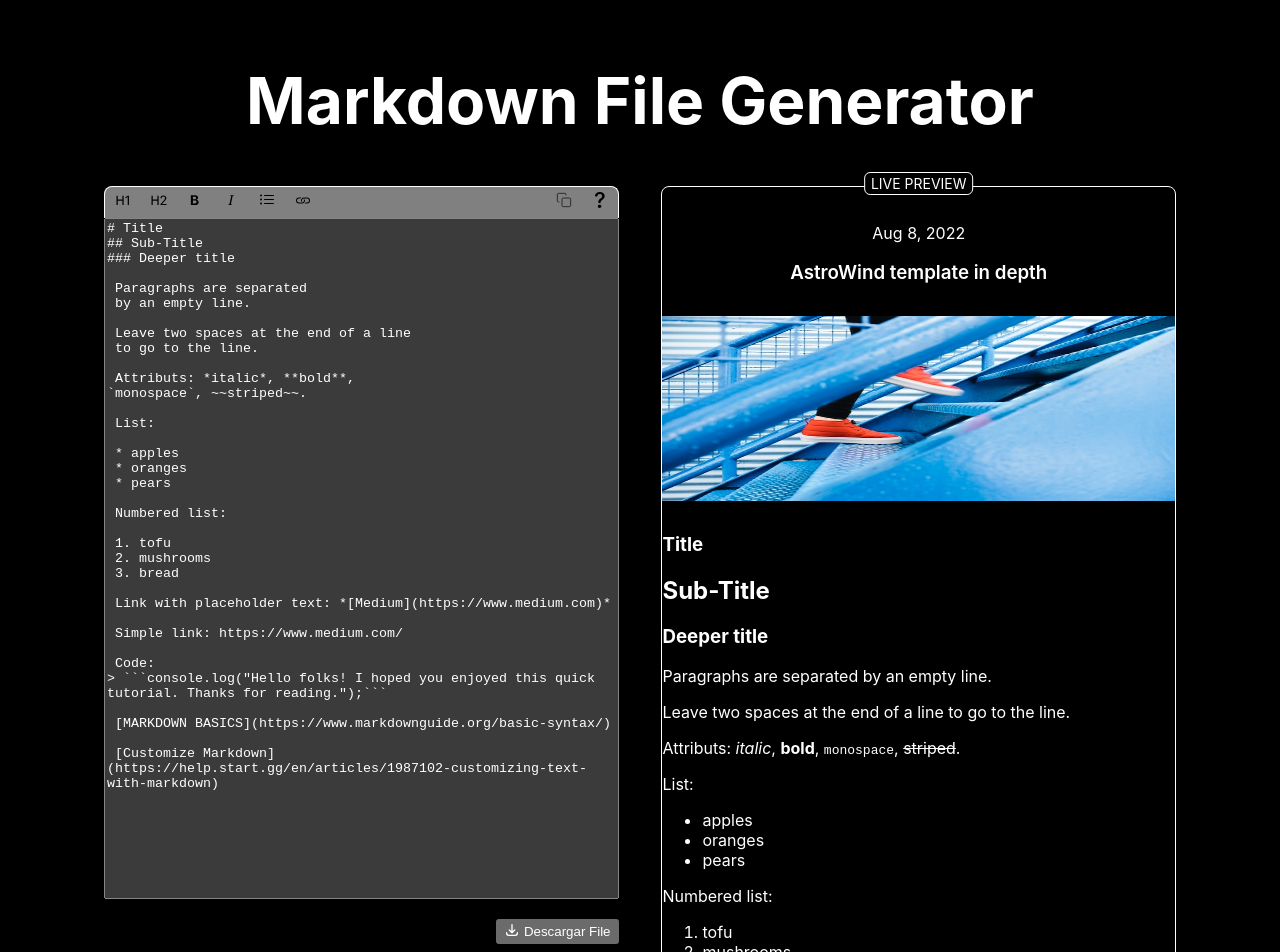
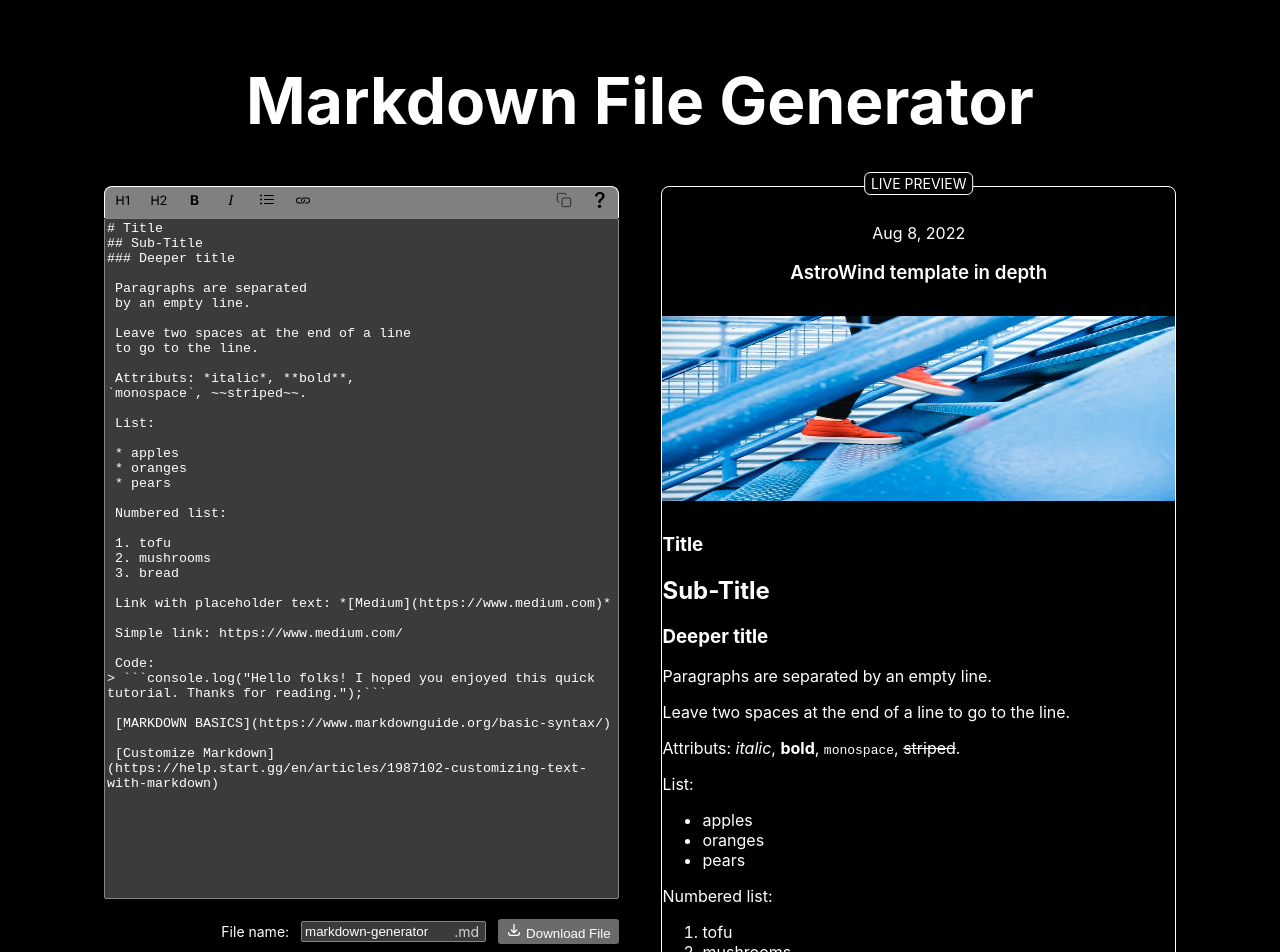
Before and after one commit to FranciscoDiazPaccot73/markdown-generator, a Next.js app: page / in a window 1280 px wide. Shown: the top 952 px of the page. Built offline with nearby package versions, Linux system fonts and the light colour scheme.

Commit message:
filename handler

```diff
--- /dev/null
+++ b/components/ActionsBar.js
@@ -0,0 +1,34 @@
+import { addTextFormat } from '../utils';
+
+import styles from '../styles/Home.module.css';
+
+const ActionsBar = ({ currentText, copyTextRef, textAreaRef }) => {
+  const handleText = (e) => {
+    addTextFormat(textAreaRef.current, e.target.id)
+  }
+
+  const handleCopy = () => {
+		if (currentText.length > 0) {
+			navigator.clipboard.writeText(currentText)
+      copyTextRef.current.style.display = 'inline-block'
+      setTimeout(() => {
+        copyTextRef.current.style.display = 'none'
+      }, 2000);
+		}
+	}
+
+  return (
+    <div className={styles.markdownActions}>
+      <div onClick={handleText}><i id="h1" className='h1' /></div>
+      <div onClick={handleText}><i id="h2" className='h2' /></div>
+      <div onClick={handleText}><i id="bold" className='bold' /></div>
+      <div onClick={handleText}><i id="italic" className='italic' /></div>
+      <div onClick={handleText}><i id="list-ul" className='list-ul' /></div>
+      <div onClick={handleText}><i id="link" className='link' /></div>
+      <div style={{marginLeft: "auto" }} onClick={handleCopy}><i className='copy' /></div>
+      <a href="/#footer"><i className='question' /></a>
+    </div>
+  )
+}
+
+export default ActionsBar;
--- /dev/null
+++ b/components/DownloadButton.js
@@ -0,0 +1,67 @@
+
+import { useState } from 'react';
+
+import { getExtension } from '../utils';
+
+import styles from '../styles/Home.module.css';
+
+const INITIAL_FILE_NAME = 'markdown-generator.md';
+
+const DownloadButton = ({ currentText }) => {
+  const [fileName, setFileName] = useState(INITIAL_FILE_NAME);
+  const [filenameToShow, setNameToShow] = useState('markdown-generator');
+
+  const download = () => {
+    const filename = fileName === '.md' ? INITIAL_FILE_NAME : fileName;
+    const file = new File([currentText], filename, {
+      type: 'text/plain',
+    });
+    const link = document.createElement('a')
+    const url = URL.createObjectURL(file)
+
+    link.href = url
+    link.download = file.name
+    document.body.appendChild(link)
+    link.click()
+
+    document.body.removeChild(link)
+    window.URL.revokeObjectURL(url)
+  }
+
+  const handleChange = (e) => {
+    const { value } = e.target;
+    const newFilename = getExtension(value);
+
+    if (!newFilename || newFilename === '.md') {
+      setNameToShow('')
+      setFileName(INITIAL_FILE_NAME)
+    } else {
+      setNameToShow(newFilename.substr(0, newFilename.lastIndexOf('.')) || newFilename)
+      setFileName(newFilename);
+    }
+  }
+
+  return (
+    <div className={styles.downloadButtonWrapper}>
+      <span>File name:</span>
+      <div className={styles.fileName}>
+        <input value={filenameToShow} placeholder={filenameToShow} onChange={handleChange} />
+      </div>
+      <button onClick={download} className={styles.downloadButton}>
+        <span>
+          <svg fill="none" viewBox="0 0 24 24" height="16" width="16" stroke="currentColor">
+            <path
+              strokeLinecap="round"
+              strokeLinejoin="round"
+              strokeWidth="2"
+              d="M4 16v1a3 3 0 003 3h10a3 3 0 003-3v-1m-4-4l-4 4m0 0l-4-4m4 4V4"
+            />
+          </svg>
+        </span>
+        Download File
+      </button>
+    </div>
+  )
+}
+
+export default DownloadButton;
--- a/components/Markdown.js
+++ b/components/Markdown.js
@@ -1,7 +1,10 @@
 import { useState, useRef } from 'react'
 
 import Preview from './Preview';
-import { addTextFormat, SAMPLE_TEXT } from '../utils';
+import ActionsBar from './ActionsBar';
+import DownloadButton from './DownloadButton';
+
+import { SAMPLE_TEXT } from '../utils';
 
 import styles from '../styles/Home.module.css';
 
@@ -15,49 +18,10 @@ const Markdown = () => {
     setText(newText)
   }
 
-  const download = () => {
-    const file = new File([currentText], 'markdown-generator.md', {
-      type: 'text/plain',
-    });
-    const link = document.createElement('a')
-    const url = URL.createObjectURL(file)
-
-    link.href = url
-    link.download = file.name
-    document.body.appendChild(link)
-    link.click()
-
-    document.body.removeChild(link)
-    window.URL.revokeObjectURL(url)
-  }
-
-  const handleText = (e) => {
-    addTextFormat(textAreaRef.current, e.target.id)
-  }
-
-  const handleCopy = () => {
-		if (currentText.length > 0) {
-			navigator.clipboard.writeText(currentText)
-      copyTextRef.current.style.display = 'inline-block'
-      setTimeout(() => {
-        copyTextRef.current.style.display = 'none'
-      }, 2000);
-		}
-	}
-
   return (
     <div className={styles.markdownWrapper}>
-      <div className={styles.markdown48}>
-        <div className={styles.markdownActions}>
-          <div onClick={handleText}><i id="h1" className='h1' /></div>
-          <div onClick={handleText}><i id="h2" className='h2' /></div>
-          <div onClick={handleText}><i id="bold" className='bold' /></div>
-          <div onClick={handleText}><i id="italic" className='italic' /></div>
-          <div onClick={handleText}><i id="list-ul" className='list-ul' /></div>
-          <div onClick={handleText}><i id="link" className='link' /></div>
-          <div style={{marginLeft: "auto" }} onClick={handleCopy}><i className='copy' /></div>
-          <a href="/#footer"><i className='question' /></a>
-        </div>
+      <section className={styles.markdown48}>
+        <ActionsBar copyTextRef={copyTextRef} currentText={currentText} textAreaRef={textAreaRef} />
         <div ref={copyTextRef} className={styles.copied}>Copied to Clipboard</div>
         <textarea
           onChange={handleChange}
@@ -66,20 +30,8 @@ const Markdown = () => {
           className={styles.markdown100}
           ref={textAreaRef}
         />
-        <button onClick={download} className={styles.downloadButton}>
-          <span>
-            <svg fill="none" viewBox="0 0 24 24" height="16" width="16" stroke="currentColor">
-              <path
-                strokeLinecap="round"
-                strokeLinejoin="round"
-                strokeWidth="2"
-                d="M4 16v1a3 3 0 003 3h10a3 3 0 003-3v-1m-4-4l-4 4m0 0l-4-4m4 4V4"
-              />
-            </svg>
-          </span>
-          Descargar File
-        </button>
-      </div>
+        <DownloadButton currentText={currentText} />
+      </section>
       <section className={`${styles.markdown48} ${styles.markdownPreview}`}>
         <div satyle={{ position: "relative", width: "100%", height: "100%" }}>
           <span className={styles.markdownPreviewBadge}>LIVE PREVIEW</span>
--- a/styles/Home.module.css
+++ b/styles/Home.module.css
@@ -119,15 +119,36 @@
 }
 
 .downloadButton {
+  cursor: pointer;
+}
+
+.downloadButtonWrapper {
   align-items: center;
-  cursor: pointer;
   display: flex;
+  justify-content: flex-end;
+  gap: 12px;
   margin: 16px 0 32px;
-  margin-left: auto;
+}
+
+.downloadButtonWrapper span {
+  font-size: 14px;
 }
 
 .downloadButton span {
   margin-right: 4px;
+}
+
+.fileName {
+  position: relative;
+}
+
+.fileName::after {
+  content: '.md';
+  position: absolute;
+  top: 3px;
+  right: .5em;
+  font-size: 14px;
+  color: rgb(212, 212, 212);
 }
 
 .copied {
--- a/utils/index.js
+++ b/utils/index.js
@@ -54,9 +54,18 @@ export const addTextFormat = (element, format) => {
 		element.value = x.slice(0, curPos) + newEl.chars + x.slice(curPos);
 	} else if (format !== 'link') {
 		const chars = format === 'bold' ? '**' : '*';
-		element.value = x.slice(0, curPos) + chars + x.slice(curPos) + chars;
+		const selectedValue = x.slice(curPos, endPos)
+		element.value = x.slice(0, curPos) + chars + selectedValue + chars + x.slice(endPos);
 	}
 
 	element.focus();
 	element.setSelectionRange(curPos + newEl.slice, curPos + newEl.slice);
 }
+
+export const getExtension = (input) => {
+	const output = input.substr(0, input.lastIndexOf('.')) || input;
+
+	if (output.includes('.')) return getExtension(output)
+
+	return output + '.md'
+}
```
